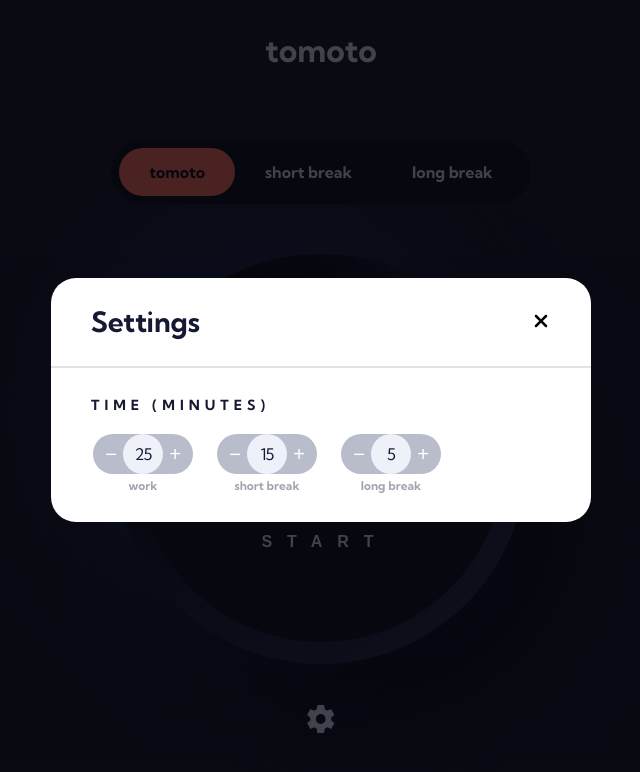
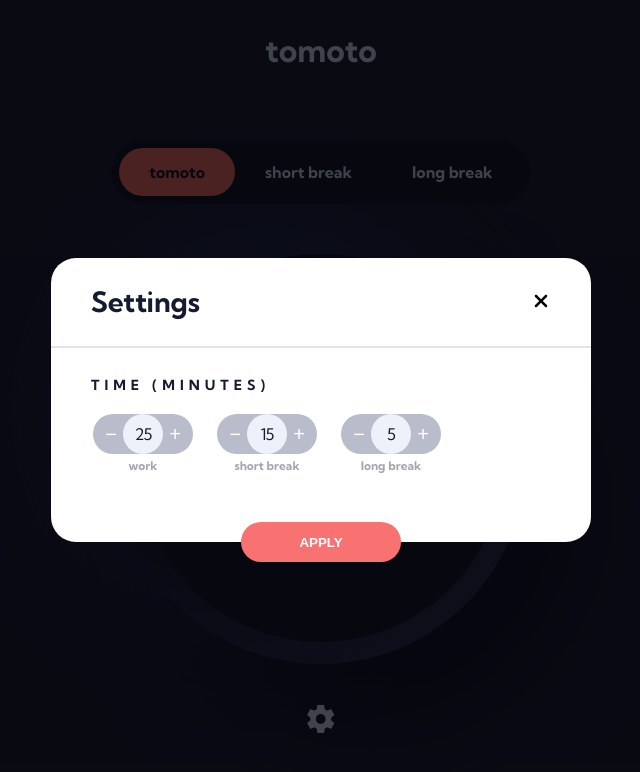
Before and after one commit to MarkusFletcher/tomoto, a Vue app: page / in a window 1280 px wide. Both pictures are taken after a click on the button 640 px from the left and 720 px from the top of the page. Shown: the top 772 px of the page, without its empty margins (319-959 px from the left). Built offline with nearby package versions, Linux system fonts and the light colour scheme.

Commit message:
apply btn

```diff
--- a/src/components/OptionsModal.vue
+++ b/src/components/OptionsModal.vue
@@ -34,6 +34,9 @@ const close = () => {
               <v-input-number v-model:value="longBreakTime" :min="0" label="long break"></v-input-number>
             </div>
           </div>
+        </div>
+        <div class="modal__actions">
+          <button class="modal__button-apply">Apply</button>
         </div>
       </div>
     </div>
@@ -98,6 +101,26 @@ const close = () => {
       display: flex;
       gap: 20px;
     }
+
+    &__actions {
+      transform: translateY(50%);
+      display: flex;
+      align-items: center;
+      justify-content: center;
+    }
+
+    &__button-apply {
+      $_heigth: 40;
+      color: #fff;
+      text-transform: uppercase;
+      font-weight: bold;
+      height: #{$_heigth}px;
+      min-width: 160px;
+      background-color: var(--color-orange);
+      border: none;
+      border-radius: #{$_heigth}px;
+      cursor: pointer;
+    }
   }
   .v-enter-active,
   .v-leave-active {
```
